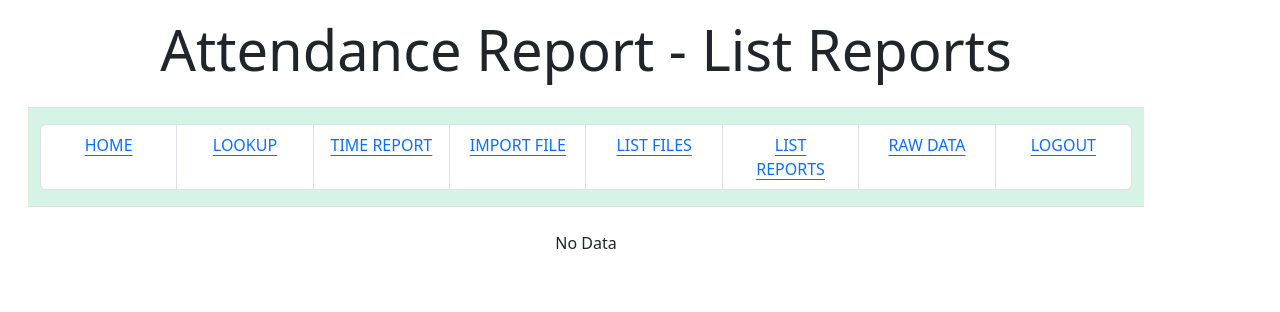
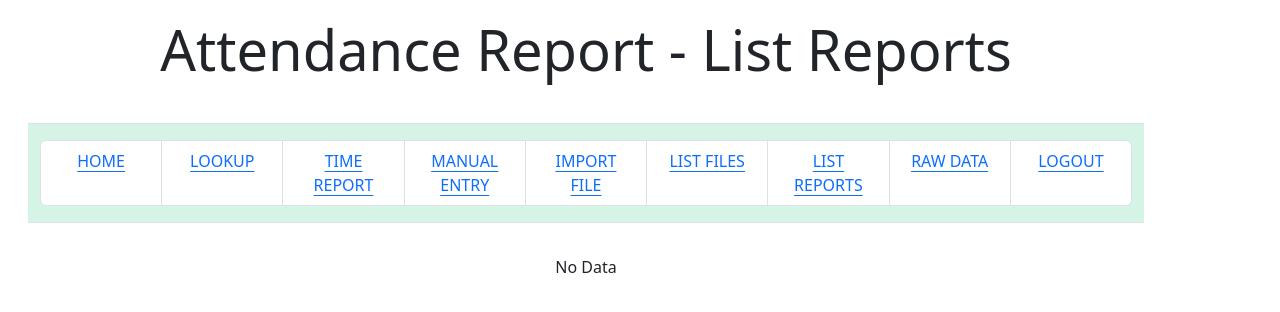
Before and after one commit to amathenge/attendance, a Flask app: page /listreports in a window 1280 px wide. Shown: the top 312 px of the page. Run offline with Flask 3, Linux system fonts and the light colour scheme; data that the repository does not hold is empty; some libraries are stand-ins or nearby versions.

Commit message:
adjust templates 10APR2025@10:59

```diff
--- a/app.py
+++ b/app.py
@@ -28,6 +28,7 @@ def get_menu():
         { 'anchor': url_for('home'), 'title': 'HOME' },
         { 'anchor': url_for('lookup'), 'title': 'LOOKUP' },
         { 'anchor': url_for('timereport'), 'title': 'TIME REPORT' },
+        { 'anchor': url_for('adjustment'), 'title': 'MANUAL ENTRY' },
         { 'anchor': url_for('importfile'), 'title': 'IMPORT FILE' },
         { 'anchor': url_for('listfiles'), 'title': 'LIST FILES' },
         { 'anchor': url_for('listreports'), 'title': 'LIST REPORTS' },
--- a/templates/adjust.html
+++ b/templates/adjust.html
@@ -6,7 +6,11 @@
 {% block heading %}Attendance Report - Adjust Attendance{% endblock %}
 
 {% block content %}
-{{ menu(menuitems) }}
+<div class="row justify-content-center my-2">
+    <div class="col">
+    {{ menu(menuitems) }}
+    </div>
+</div>
 <div class="row justify-content-center">
     <div class="col justify-content-center">
         <p class="h6 text-center fst-italic border p-2">List of last 10 days max.</p>
--- a/templates/importfile.html
+++ b/templates/importfile.html
@@ -10,8 +10,8 @@
 {% set user = session['user'] %}
 
 <div class="container">
-    <div class="row">
-        <div class="col-12">
+    <div class="row justify-content-center my-2">
+        <div class="col">
             {{ menu(menuitems) }}
         </div>
     </div>
--- a/templates/index.html
+++ b/templates/index.html
@@ -6,7 +6,11 @@
 {% block heading %}Attendance Report{% endblock %}
 
 {% block content %}
-{{ menu(menuitems) }}
+<div class="row justify-content-center my-2">
+    <div class="col">
+    {{ menu(menuitems) }}
+    </div>
+</div>
 <div class="row justify-content-center">
     <div class="col justify-content-center">
         <p class="h6 text-center fst-italic border p-2">List of last 10 days max.</p>
--- a/templates/listfiles.html
+++ b/templates/listfiles.html
@@ -10,7 +10,11 @@
 {% block heading %}Attendance Report - List Files{% endblock %}
 
 {% block content %}
-{{ menu(menuitems) }}
+<div class="row justify-content-center my-2">
+    <div class="col">
+    {{ menu(menuitems) }}
+    </div>
+</div>
 <div class="row justify-content-center">
     <div class="col justify-content-center">
         {% if files %}
--- a/templates/listreports.html
+++ b/templates/listreports.html
@@ -10,7 +10,11 @@
 {% block heading %}Attendance Report - List Reports{% endblock %}
 
 {% block content %}
-{{ menu(menuitems) }}
+<div class="row justify-content-center my-2">
+    <div class="col">
+    {{ menu(menuitems) }}
+    </div>
+</div>
 <div class="row justify-content-center">
     <div class="col justify-content-center">
         {% if reports %}
--- a/templates/lookup.html
+++ b/templates/lookup.html
@@ -6,7 +6,11 @@
 {% block heading %}Lookup Staff Member{% endblock %}
 
 {% block content %}
-{{ menu(menuitems) }}
+<div class="row justify-content-center my-2">
+    <div class="col">
+    {{ menu(menuitems) }}
+    </div>
+</div>
 <form action="{{ url_for('lookup') }}" method="POST">
     <div class="row justify-content-center">
         <div class="col">
--- a/templates/original_data.html
+++ b/templates/original_data.html
@@ -6,7 +6,11 @@
 {% block heading %}Lookup Original Staff Member Data{% endblock %}
 
 {% block content %}
-{{ menu(menuitems) }}
+<div class="row justify-content-center my-2">
+    <div class="col">
+    {{ menu(menuitems) }}
+    </div>
+</div>
 <form action="{{ url_for('lookup_original') }}" method="POST">
     <div class="row justify-content-center">
         <div class="col">
--- a/templates/reportresult.html
+++ b/templates/reportresult.html
@@ -6,7 +6,11 @@
 {% block heading %}Report Results{% endblock %}
 
 {% block content %}
-{{ menu(menuitems) }}
+<div class="row justify-content-center my-2">
+    <div class="col">
+    {{ menu(menuitems) }}
+    </div>
+</div>
 <div class="row justify-content-center my-5">
     <div class="col justify-content-center">
         <p class="text-center fw-bold">{{ message }}</p>
--- a/templates/showimportdata.html
+++ b/templates/showimportdata.html
@@ -10,7 +10,11 @@
 {% block heading %}Attendance Report - Data for file={{ filename }}{% endblock %}
 
 {% block content %}
-{{ menu(menuitems) }}
+<div class="row justify-content-center my-2">
+    <div class="col">
+    {{ menu(menuitems) }}
+    </div>
+</div>
 <div class="row justify-content-center">
     <div class="col justify-content-center">
         {% if data %}
--- a/templates/timereport.html
+++ b/templates/timereport.html
@@ -6,7 +6,11 @@
 {% block heading %}Lookup Staff Member{% endblock %}
 
 {% block content %}
-{{ menu(menuitems) }}
+<div class="row justify-content-center my-2">
+    <div class="col">
+    {{ menu(menuitems) }}
+    </div>
+</div>
 <form action="{{ url_for('timereport') }}" method="POST">
     <div class="row justify-content-center">
         <div class="col">
```
